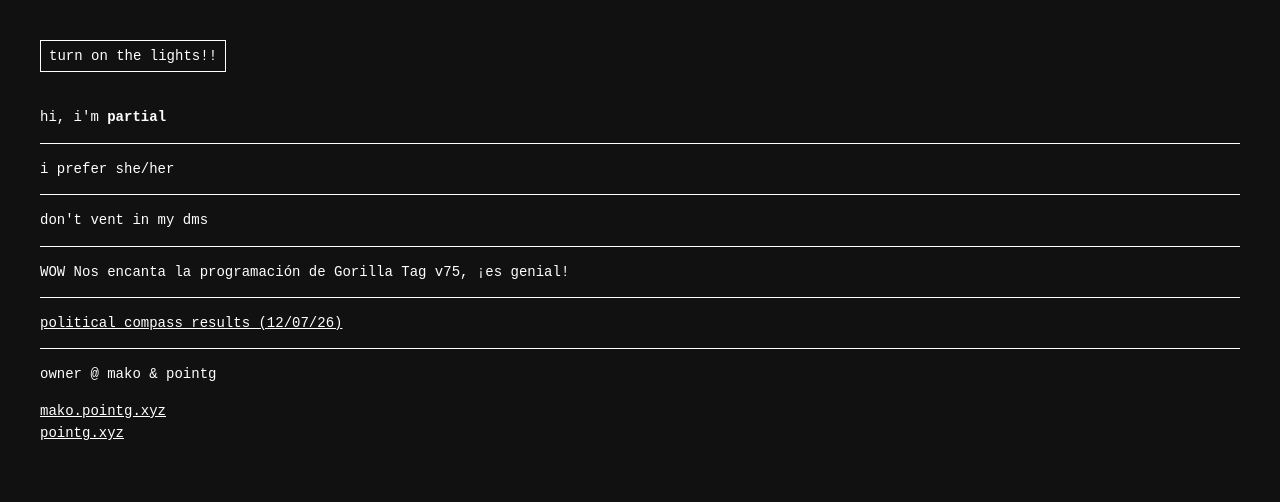
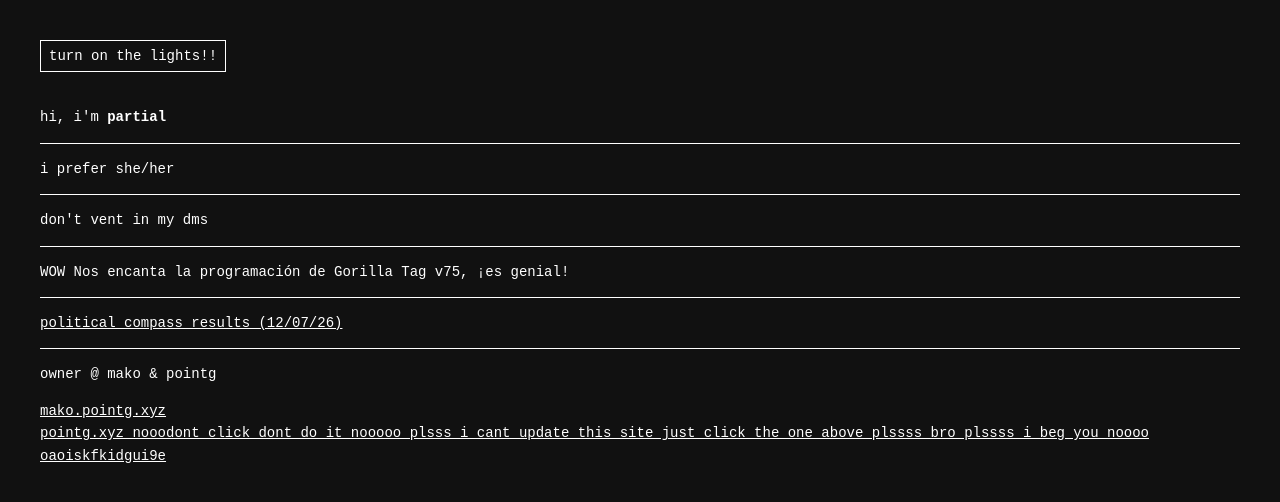
Before and after one commit to makopg/makopg.github.io, a plain HTML site: page partial/index.html in a window 1280 px wide. Drawn offline with Linux system fonts and the light colour scheme.

Commit message:
Update index.html

```diff
--- a/partial/index.html
+++ b/partial/index.html
@@ -66,7 +66,7 @@ political compass results (12/07/26)
 
 <p>
 <a href="https://mako.pointg.xyz">mako.pointg.xyz</a><br>
-<a href="https://www.pointg.xyz">pointg.xyz</a>
+<a href="https://www.pointg.xyz">pointg.xyz nooodont click dont do it nooooo plsss i cant update this site just click the one above plssss bro plssss i beg you noooo oaoiskfkidgui9e</a>
 </p>
 
 <script>
```
